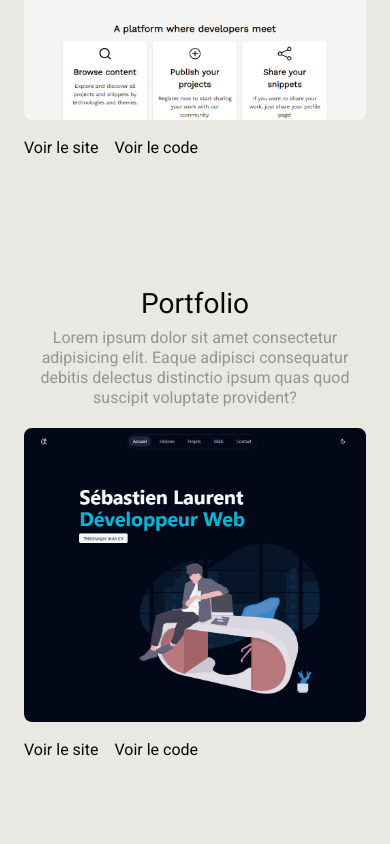
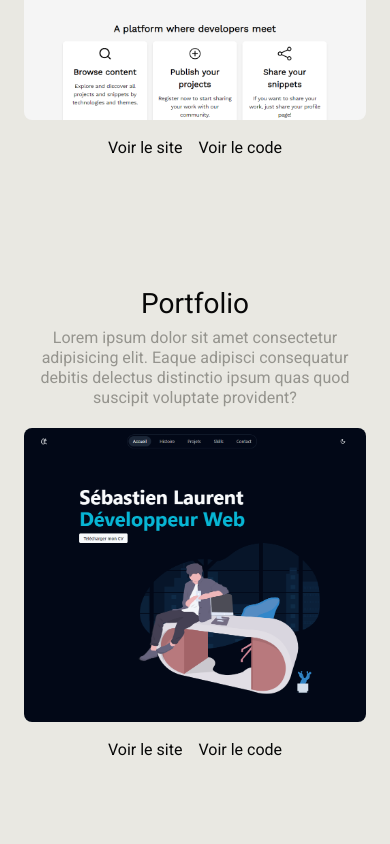
Before and after one commit to SebastienLaurentt/Portfolio-V2, a Next.js app: page / in a window 390 px wide. Shown: the part 2520-3364 px from the top of the page. Built offline with nearby package versions, Linux system fonts and the light colour scheme.

Commit message:
update ProjectCard css

```diff
--- a/components/ProjectCard/ProjectCard.tsx
+++ b/components/ProjectCard/ProjectCard.tsx
@@ -40,7 +40,7 @@ const ProjectCard = ({
         <div className="mt-[20px] md:mt-0 ">
           <Image src={src} alt={alt} className="rounded-lg" />
         </div>
-        <ProjectCardLinks siteHref={siteHref || ""} githubHref={githubHref || ""} classname="md:hidden mt-4 " />
+        <ProjectCardLinks siteHref={siteHref || ""} githubHref={githubHref || ""} classname="md:hidden mt-4 justify-center " />
       </div>
     </div>
   );
```
